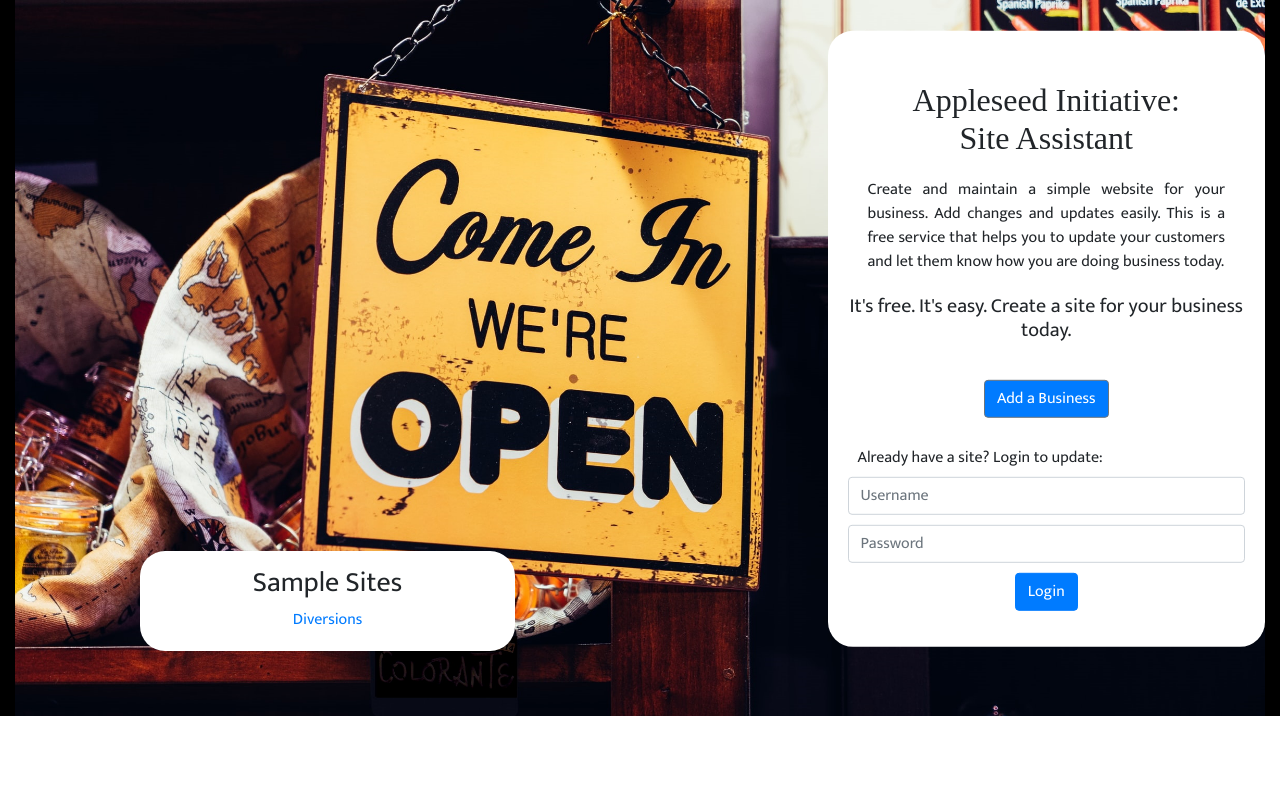
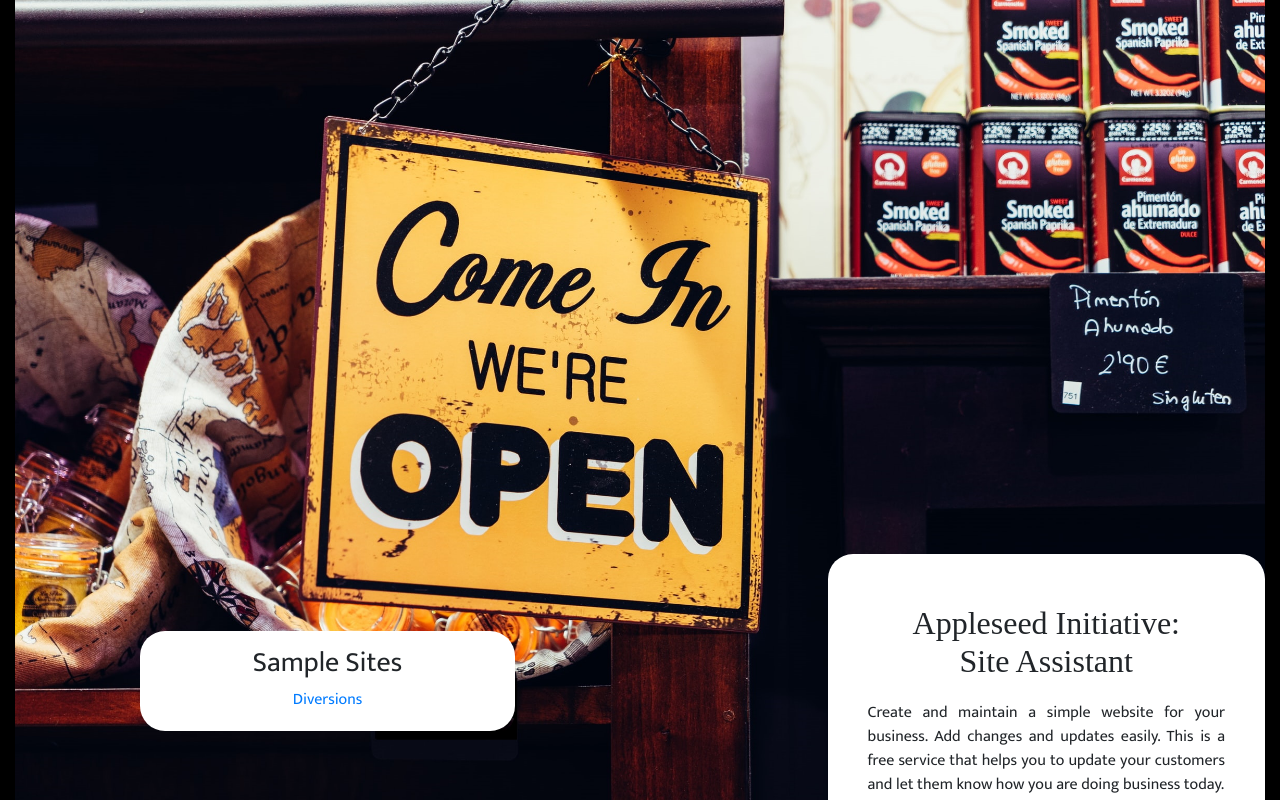
Before and after one commit to bswainbank/appleseedsa, a React (Create React App) app in the folder sa/: page / in a window 1280 px wide. Shown: the top 802 px of the page. Built offline with nearby package versions, Linux system fonts and the light colour scheme.

Commit message:
Change app.js to use exact path for the home page

```diff
--- a/sa/src/App.js
+++ b/sa/src/App.js
@@ -1,5 +1,5 @@
 import React from 'react';
-import { BrowserRouter as Router, Route } from "react-router-dom";
+import { BrowserRouter as Router, Route, Switch } from "react-router-dom";
 import "bootstrap/dist/css/bootstrap.min.css";
 
 import BusinessView from "./components/business-view.component";
@@ -11,13 +11,14 @@ import Home from "./components/business-home.component";
 function App() {
   return (
     <Router>
+      <Switch>
         <div className="container-fluid">
           <Route path="/view/:pageId" component= {BusinessView} />
           <Route path="/add" component= {BusinessAdd} />
           <Route path="/edit/:pageId" component= {BusinessEdit} />
-      <Route path="/home" component= {Home} />
-      <Route path="/" component= {Home} />
+          <Route exact path="/" component= {Home} />
         </div>
+      </Switch>
    </Router>
   );
 }
--- a/sa/src/components/business-add.component.js
+++ b/sa/src/components/business-add.component.js
@@ -445,7 +445,7 @@ export default class BusinessAdd extends Component {
                     </div>
 
 
-                    <div className='mt-2 row custom-file'>
+                    <div className='mt-2 row custom-file text-center'>
 
                         <div className="row">
                             <input
@@ -454,20 +454,21 @@ export default class BusinessAdd extends Component {
                                 id='customFile'
                                 onChange={this.onChangeUploadFileName}
                             />
-                            <label className='custom-file-label' htmlFor='customFile'>
+                            <label className='custom-file-label ml-3' htmlFor='customFile'>
                                 {this.state.uploadFileName}
                             </label>
                         </div>
-                        <div className='row'>
+                        <div className='row mt-3 btn-block'>
                             <a href="#" className='p-1 btn btn-primary ml-2 mt-5' onClick={this.handleUpload}>
                                 Upload
                             </a>
                          </div>
+                         <div className = "mt-3">
+                             <span className="imageHelp mt-5 help-block text-muted">
+                            Upload a logo image or picture of your business.</span>
+                       </div>
                      </div>
-                     <div>
-                        <span className="imageHelp mt-5 help-block text-muted">
-                            Upload a logo image or picture of your business.</span>
-                     </div>
+
 
 
                     {this.state.uploadFileId ? (
--- a/sa/src/components/business-edit.component.js
+++ b/sa/src/components/business-edit.component.js
@@ -506,7 +506,7 @@ export default class BusinessEdit extends Component {
                     </div>
 
 
-                    <div className='mt-2 row custom-file'>
+                    <div className='mt-2 row custom-file text-center'>
 
 
                         <div className="row">
@@ -516,22 +516,22 @@ export default class BusinessEdit extends Component {
                                 id='customFile'
                                 onChange={this.onChangeUploadFileName}
                             />
-                            <label className='custom-file-label' htmlFor='customFile'>
+                            <label className='custom-file-label ml-3' htmlFor='customFile'>
                                 {this.state.uploadFileName}
                             </label>
                         </div>
-                        <div className='row'>
+                        <div className='row btn-block'>
                             <a href="#" className='p-1 btn btn-primary ml-2 mt-5' onClick={this.handleUpload}>
                                 Upload
                             </a>
                          </div>
 
+                         <div className = "mt-3" >
+                          <span className="imageHelp mt-5 help-block text-muted">
+                            Upload a logo image or picture of your business.</span>
+                         </div>
+                     </div>
 
-                     </div>
-                     <div>
-                        <span className="imageHelp mt-5 help-block text-muted">
-                            Upload a logo image or picture of your business.</span>
-                     </div>
 
 
                     {this.state.uploadFileId ? (
--- a/sa/src/components/css/business-home.component.css
+++ b/sa/src/components/css/business-home.component.css
@@ -2,7 +2,7 @@
 
 .container-fluid{
     font-family: 'Mukta', sans-serif;
-       height:100%;
+       height:100vh;
        width: 100%;
       /* min-height:550px; */
       /* position:relative;
@@ -26,7 +26,7 @@
     border-radius: 25px;
     position: relative;
     top: 50%;
-    transform: translateY(5%);
+    transform: translateY(25%);
 	text-align:center;
     width:35%;
 	right:0;left:0;
```
Lines whose indentation alone changed are shown as unchanged.
